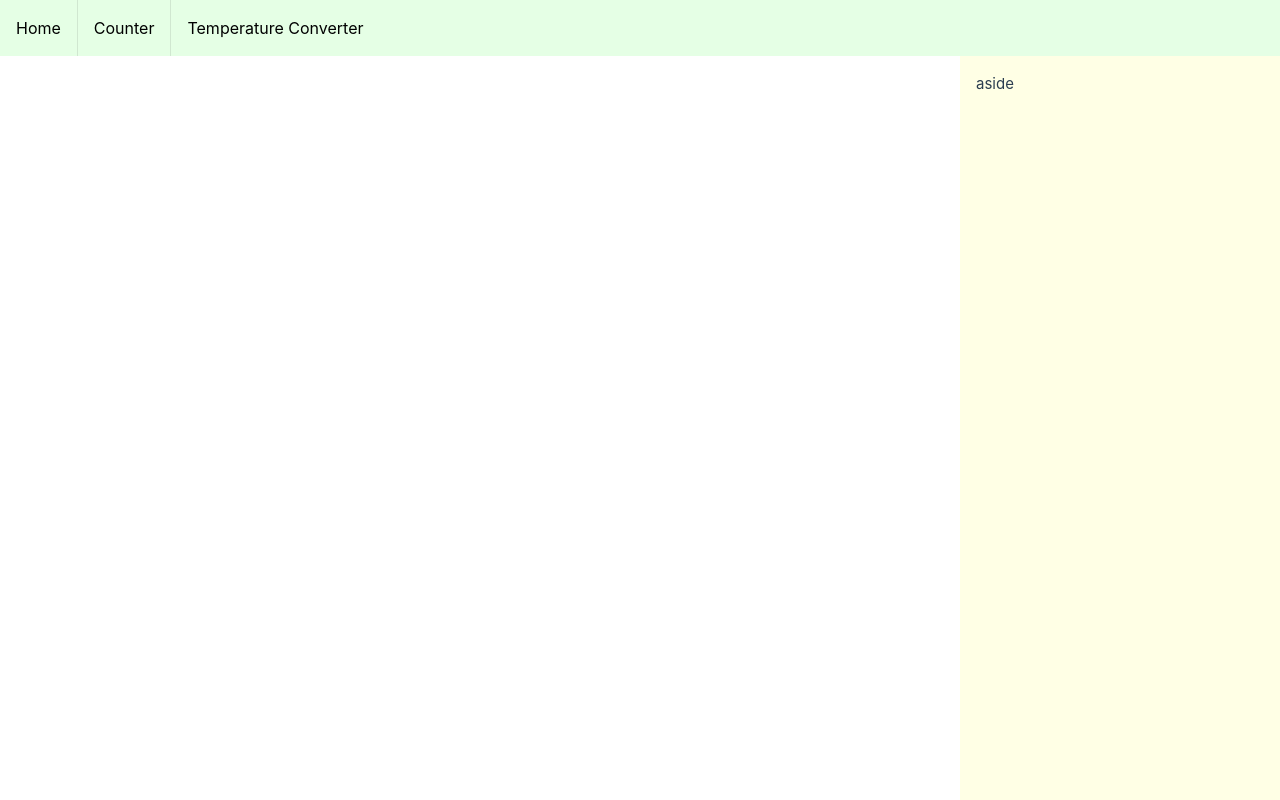
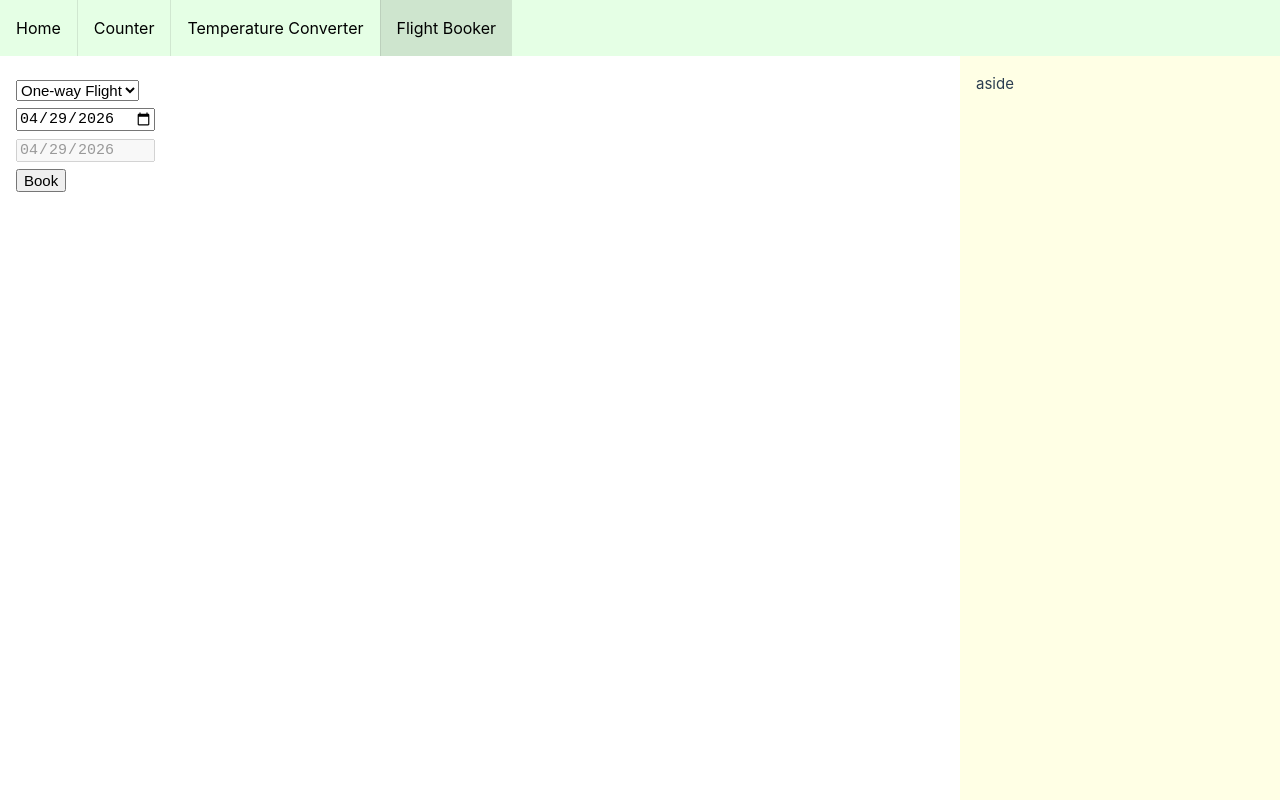
Before and after one commit to Vsevolod-Shustov/seven-guis, a Vue app: page /flight-booker in a window 1280 px wide. Built offline with nearby package versions, Linux system fonts and the light colour scheme; the HTML template or start-up script is replaced by a standard one.

Commit message:
add flight booker

```diff
--- a/src/App.vue
+++ b/src/App.vue
@@ -32,6 +32,7 @@ const transitionName = computed<string | undefined>(() => {
         <RouterLink to="/">Home</RouterLink>
         <RouterLink to="/counter">Counter</RouterLink>
         <RouterLink to="temperature-converter">Temperature Converter</RouterLink>
+        <RouterLink to="flight-booker">Flight Booker</RouterLink>
       </Nav>
     </div>
   </header>
--- a/src/router/index.ts
+++ b/src/router/index.ts
@@ -42,6 +42,12 @@ const router = createRouter({
       component: () => import('../views/TemperatureConverterView.vue'),
       meta: { transition: 'slide' },
     },
+    {
+      path: '/flight-booker',
+      name: 'flight-booker',
+      component: () => import('../views/FlightBookerView.vue'),
+      meta: { transition: 'slide' },
+    },
   ],
 })
 
--- /dev/null
+++ b/src/views/FlightBookerView.vue
@@ -0,0 +1,79 @@
+<script setup lang="ts">
+import { ref, computed } from 'vue'
+
+type FlightType = 'one-way flight' | 'return flight'
+
+const flightType = ref<FlightType>('one-way flight')
+const departureDate = ref(dateToString(new Date()))
+const returnDate = ref(departureDate.value)
+
+const isReturn = computed(() => flightType.value === 'return flight')
+
+const canBook = computed(
+  () => !isReturn.value || stringToDate(returnDate.value) > stringToDate(departureDate.value),
+)
+
+function book() {
+  alert(
+    isReturn.value
+      ? `You have booked a return flight leaving on ${departureDate.value} and returning on ${returnDate.value}.`
+      : `You have booked a one-way flight leaving on ${departureDate.value}.`,
+  )
+}
+
+function stringToDate(str: string): Date {
+  const parts = str.split('-')
+  if (parts.length !== 3) {
+    throw new Error('Invalid date format. Expected YYYY-MM-DD.')
+  }
+
+  const year = Number(parts[0])
+  const month = Number(parts[1])
+  const day = Number(parts[2])
+
+  if (Number.isNaN(year) || Number.isNaN(month) || Number.isNaN(day)) {
+    throw new Error('Invalid date components.')
+  }
+
+  return new Date(year, month - 1, day)
+}
+
+function dateToString(date: Date) {
+  return date.getFullYear() + '-' + pad(date.getMonth() + 1) + '-' + pad(date.getDate())
+}
+
+function pad(n: number, s = String(n)) {
+  return s.length < 2 ? `0${s}` : s
+}
+</script>
+
+<template>
+  <div class="page">
+    <select v-model="flightType">
+      <option value="one-way flight">One-way Flight</option>
+      <option value="return flight">Return Flight</option>
+    </select>
+    <input type="date" v-model="departureDate" />
+    <input type="date" v-model="returnDate" :disabled="!isReturn" />
+    <button :disabled="!canBook" @click="book">Book</button>
+    <p>{{ canBook ? '' : 'Return date must be after departure date.' }}</p>
+  </div>
+</template>
+
+<style scoped>
+select,
+input,
+button {
+  display: block;
+  margin: 0.5em 0;
+  font-size: 15px;
+}
+
+input[disabled] {
+  color: #999;
+}
+
+p {
+  color: red;
+}
+</style>
```
